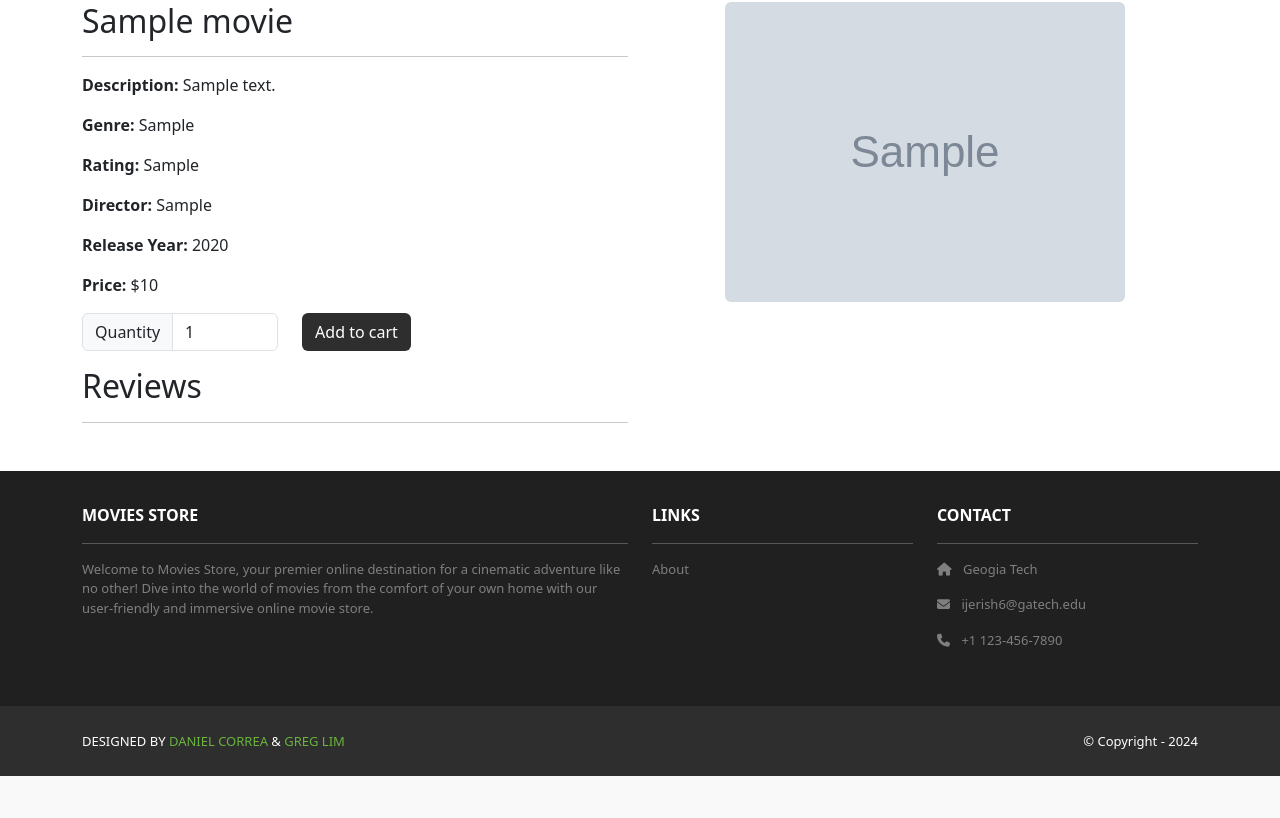
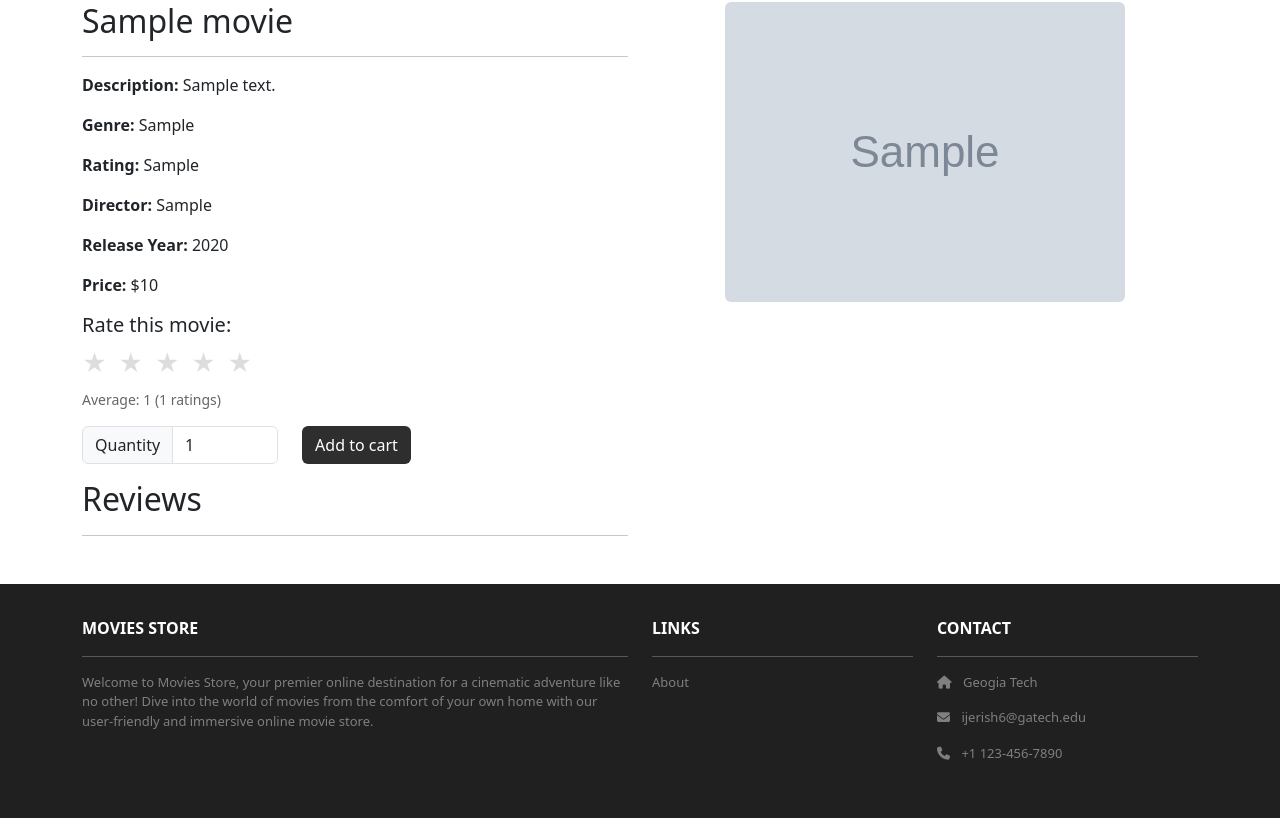
Before and after one commit to isaacjerish/moviesstore, a Django app: page /movies/1/ in a window 1280 px wide. Shown: the part 112-930 px from the top of the page. Before the commit the page ends 888 px from the top, so only its background shows below. Run offline with Django 5.2, Linux system fonts and the light colour scheme; tables that the repository leaves empty hold one stand-in row (values such as "Sample post"); grey boxes marked "Sample" are stand-in pictures; some libraries are stand-ins or nearby versions.

Commit message:
Implemented 5 star rating feature

```diff
--- a/movies/models.py
+++ b/movies/models.py
@@ -27,3 +27,17 @@ class Review(models.Model):
 
     def __str__(self):
         return str(self.id) + " - " + self.movie.name
+
+
+class Rating(models.Model):
+    id = models.AutoField(primary_key=True)
+    rating = models.IntegerField(choices=[(i, i) for i in range(1, 6)])  # 1-5 star rating
+    date = models.DateTimeField(auto_now_add=True)
+    movie = models.ForeignKey(Movie, on_delete=models.CASCADE, related_name='user_ratings')
+    user = models.ForeignKey(User, on_delete=models.CASCADE)
+
+    class Meta:
+        unique_together = ('user', 'movie')  # Prevent duplicate ratings from same user on same movie
+
+    def __str__(self):
+        return f"{self.user.username} - {self.movie.name} - {self.rating} stars"
--- a/movies/templates/movies/show.html
+++ b/movies/templates/movies/show.html
@@ -12,6 +12,25 @@
         <p><b>Rating:</b> {{ template_data.movie.rating }}</p>
         <p><b>Director:</b> {{ template_data.movie.director }}</p> <p><b>Release Year:</b> {{ template_data.movie.release_year }}</p>
         <p><b>Price:</b> ${{ template_data.movie.price }}</p>
+
+        <!-- Rating Section -->
+        <div class="rating-section mb-3">
+          <h5>Rate this movie:</h5>
+          <div class="star-rating" data-movie-id="{{ template_data.movie.id }}">
+            <div class="stars">
+              <span class="star" data-rating="1">★</span>
+              <span class="star" data-rating="2">★</span>
+              <span class="star" data-rating="3">★</span>
+              <span class="star" data-rating="4">★</span>
+              <span class="star" data-rating="5">★</span>
+            </div>
+            <div class="rating-info mt-2">
+              <span class="average-rating">Average: <span id="avg-rating">-</span></span>
+              <span class="total-ratings ml-3">(<span id="total-ratings">0</span> ratings)</span>
+            </div>
+          </div>
+        </div>
+
         <p class="card-text">
           <form method="post" action="{% url 'cart.add' id=template_data.movie.id %}">
             <div class="row">
@@ -95,4 +114,109 @@
     </div>
   </div>
 </div>
+
+<style>
+.star-rating .stars {
+  font-size: 24px;
+  cursor: pointer;
+}
+
+.star-rating .star {
+  color: #ddd;
+  transition: color 0.2s;
+  margin-right: 5px;
+}
+
+.star-rating .star:hover,
+.star-rating .star.active {
+  color: #ffc107;
+}
+
+.rating-info {
+  font-size: 14px;
+  color: #666;
+}
+</style>
+
+<script>
+document.addEventListener('DOMContentLoaded', function() {
+  const starRating = document.querySelector('.star-rating');
+  const stars = starRating.querySelectorAll('.star');
+  const movieId = starRating.dataset.movieId;
+  const avgRatingSpan = document.getElementById('avg-rating');
+  const totalRatingsSpan = document.getElementById('total-ratings');
+
+  let currentRating = 0;
+
+  // Load initial rating summary
+  loadRatingSummary();
+
+  // Add click event listeners to stars
+  stars.forEach((star, index) => {
+    star.addEventListener('click', function() {
+      const rating = parseInt(this.dataset.rating);
+      submitRating(rating);
+    });
+
+    star.addEventListener('mouseenter', function() {
+      highlightStars(index + 1);
+    });
+  });
+
+  starRating.addEventListener('mouseleave', function() {
+    highlightStars(currentRating);
+  });
+
+  function highlightStars(rating) {
+    stars.forEach((star, index) => {
+      if (index < rating) {
+        star.classList.add('active');
+      } else {
+        star.classList.remove('active');
+      }
+    });
+  }
+
+  function submitRating(rating) {
+    {% if user.is_authenticated %}
+    fetch(`/movies/${movieId}/rate/`, {
+      method: 'POST',
+      headers: {
+        'Content-Type': 'application/json',
+        'X-CSRFToken': '{{ csrf_token }}'
+      },
+      body: JSON.stringify({ rating: rating })
+    })
+    .then(response => response.json())
+    .then(data => {
+      if (data.success) {
+        currentRating = rating;
+        highlightStars(rating);
+        loadRatingSummary();
+      } else {
+        alert('Error: ' + data.error);
+      }
+    })
+    .catch(error => {
+      console.error('Error:', error);
+      alert('An error occurred while submitting the rating.');
+    });
+    {% else %}
+    alert('Please log in to rate this movie.');
+    {% endif %}
+  }
+
+  function loadRatingSummary() {
+    fetch(`/movies/${movieId}/rating-summary/`)
+    .then(response => response.json())
+    .then(data => {
+      avgRatingSpan.textContent = data.average_rating || '-';
+      totalRatingsSpan.textContent = data.total_ratings || '0';
+    })
+    .catch(error => {
+      console.error('Error loading rating summary:', error);
+    });
+  }
+});
+</script>
 {% endblock content %}
--- a/movies/urls.py
+++ b/movies/urls.py
@@ -20,4 +20,6 @@ urlpatterns = [
         views.report_review,
         name="movies.report_review",
     ),
+    path("<int:id>/rate/", views.submit_rating, name="movies.submit_rating"),
+    path("<int:id>/rating-summary/", views.rating_summary, name="movies.rating_summary"),
 ]
--- a/movies/views.py
+++ b/movies/views.py
@@ -1,6 +1,10 @@
 from django.shortcuts import render, redirect, get_object_or_404
-from .models import Movie, Review
+from .models import Movie, Review, Rating
 from django.contrib.auth.decorators import login_required
+from django.http import JsonResponse
+from django.views.decorators.csrf import csrf_exempt
+from django.views.decorators.http import require_POST
+import json
 
 
 def index(request):
@@ -75,3 +79,72 @@ def report_review(request, id, review_id):
     review.is_reported = True
     review.save()
     return redirect("movies.show", id=id)
+
+
+@login_required
+@require_POST
+@csrf_exempt
+def submit_rating(request, id):
+    try:
+        movie = get_object_or_404(Movie, id=id)
+        data = json.loads(request.body)
+        rating_value = int(data.get('rating'))
+
+        # Validate rating value
+        if rating_value < 1 or rating_value > 5:
+            return JsonResponse({'error': 'Rating must be between 1 and 5'}, status=400)
+
+        # Get or create rating (update if exists due to unique_together constraint)
+        rating, created = Rating.objects.get_or_create(
+            user=request.user,
+            movie=movie,
+            defaults={'rating': rating_value}
+        )
+
+        if not created:
+            # Update existing rating
+            rating.rating = rating_value
+            rating.save()
+
+        return JsonResponse({
+            'success': True,
+            'rating': rating_value,
+            'message': 'Rating submitted successfully'
+        })
+
+    except (ValueError, json.JSONDecodeError):
+        return JsonResponse({'error': 'Invalid rating data'}, status=400)
+    except Exception as e:
+        return JsonResponse({'error': 'An error occurred'}, status=500)
+
+
+def rating_summary(request, id):
+    try:
+        movie = get_object_or_404(Movie, id=id)
+        ratings = movie.user_ratings.all()
+
+        if not ratings.exists():
+            return JsonResponse({
+                'average_rating': 0,
+                'total_ratings': 0,
+                'rating_distribution': {str(i): 0 for i in range(1, 6)}
+            })
+
+        # Calculate average rating
+        total_ratings = ratings.count()
+        average_rating = sum(r.rating for r in ratings) / total_ratings
+
+        # Calculate rating distribution
+        rating_distribution = {}
+        for i in range(1, 6):
+            count = ratings.filter(rating=i).count()
+            rating_distribution[str(i)] = count
+
+        return JsonResponse({
+            'average_rating': round(average_rating, 2),
+            'total_ratings': total_ratings,
+            'rating_distribution': rating_distribution
+        })
+
+    except Exception as e:
+        return JsonResponse({'error': 'An error occurred'}, status=500)
```
Also changed, not shown: media/movie_images/dummy_movie.png (added), movies/migrations/0008_rating.py (added).
